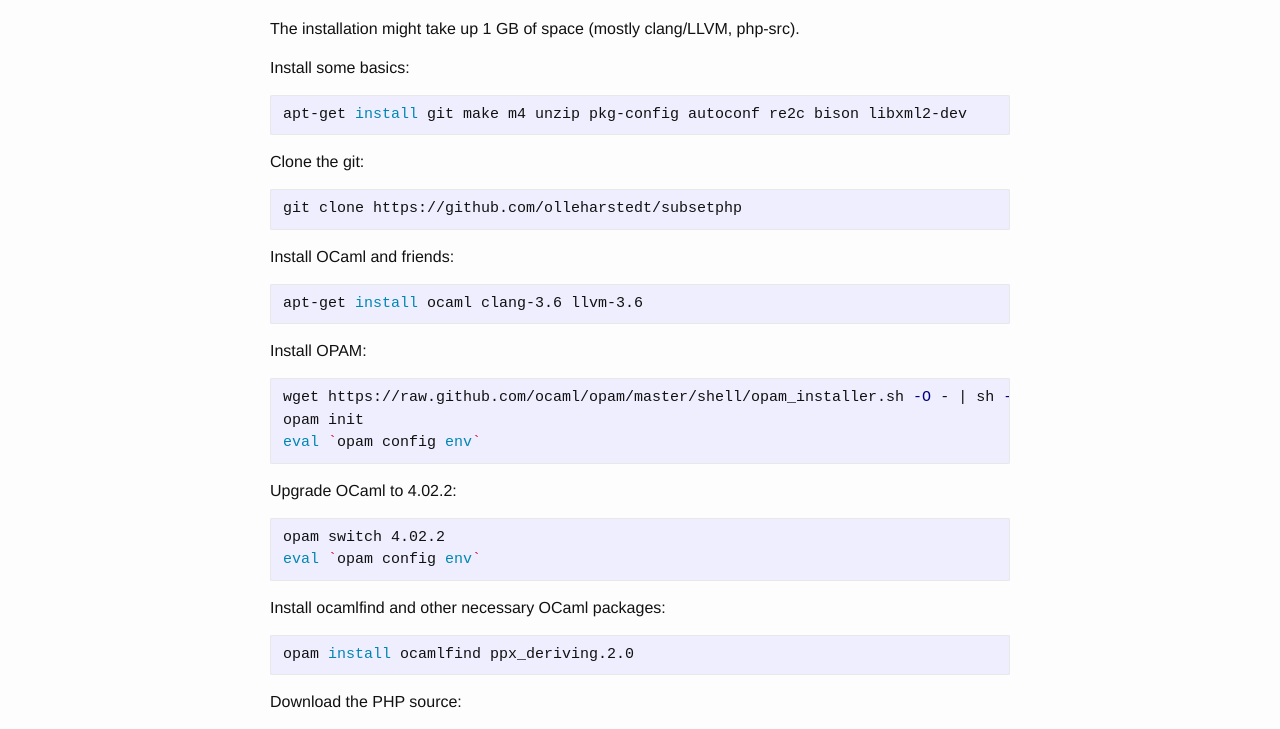
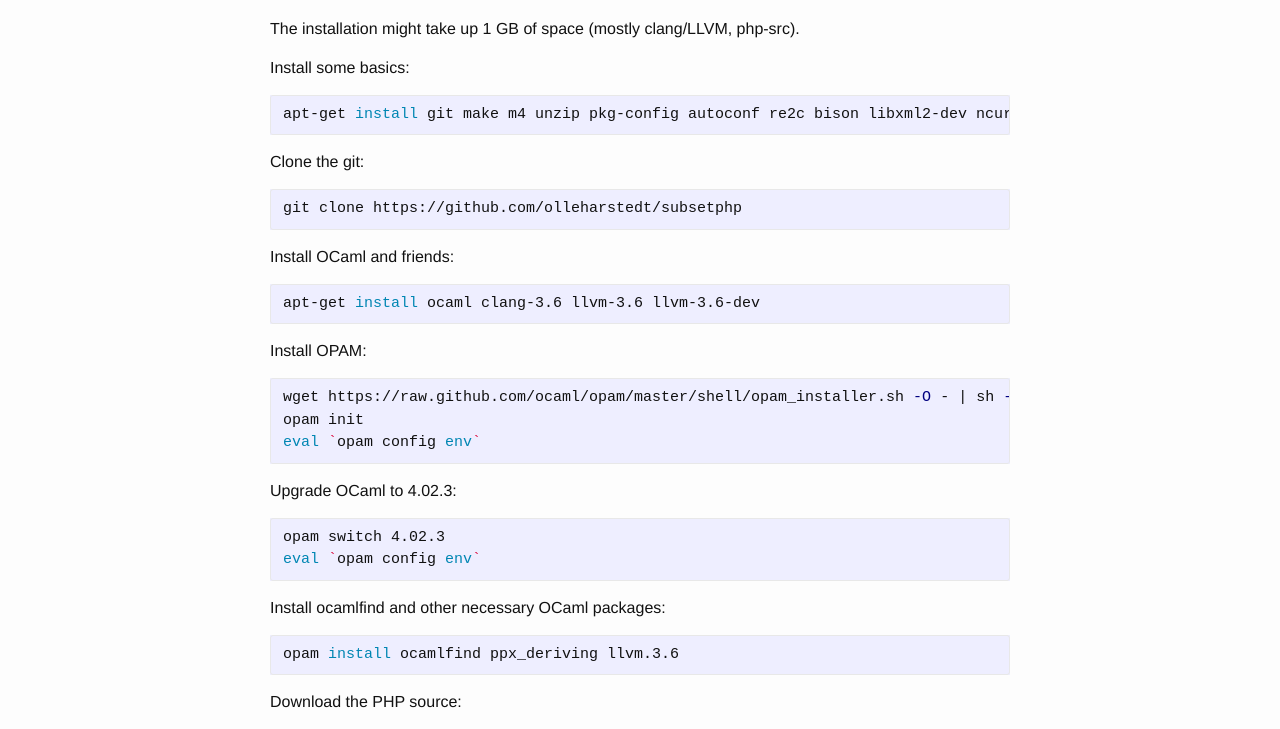
Before and after one commit to olleharstedt/olleharstedt.github.io, a Jekyll site: the page built from installation.md, in a window 1280 px wide. Shown: the part 314-1043 px from the top of the page. Built offline with Jekyll 4.4.1, drawn with Linux system fonts in a browser that asks for light colours.

Commit message:
Installation

````diff
--- a/installation.md
+++ b/installation.md
@@ -17,7 +17,7 @@
 Install some basics:
 
 ```bash
-apt-get install git make m4 unzip pkg-config autoconf re2c bison libxml2-dev
+apt-get install git make m4 unzip pkg-config autoconf re2c bison libxml2-dev ncurses-dev g++
 ```
 
 Clone the git:
@@ -29,7 +29,7 @@
 Install OCaml and friends:
 
 ```bash
-apt-get install ocaml clang-3.6 llvm-3.6
+apt-get install ocaml clang-3.6 llvm-3.6 llvm-3.6-dev
 ```
 
 Install OPAM:
@@ -40,17 +40,17 @@
 eval `opam config env`
 ```
 
-Upgrade OCaml to 4.02.2:
+Upgrade OCaml to 4.02.3:
 
 ```bash
-opam switch 4.02.2
+opam switch 4.02.3
 eval `opam config env`
 ```
 
 Install ocamlfind and other necessary OCaml packages:
 
 ```bash
-opam install ocamlfind ppx_deriving.2.0
+opam install ocamlfind ppx_deriving llvm.3.6
 ```
 
 Download the PHP source:
````
